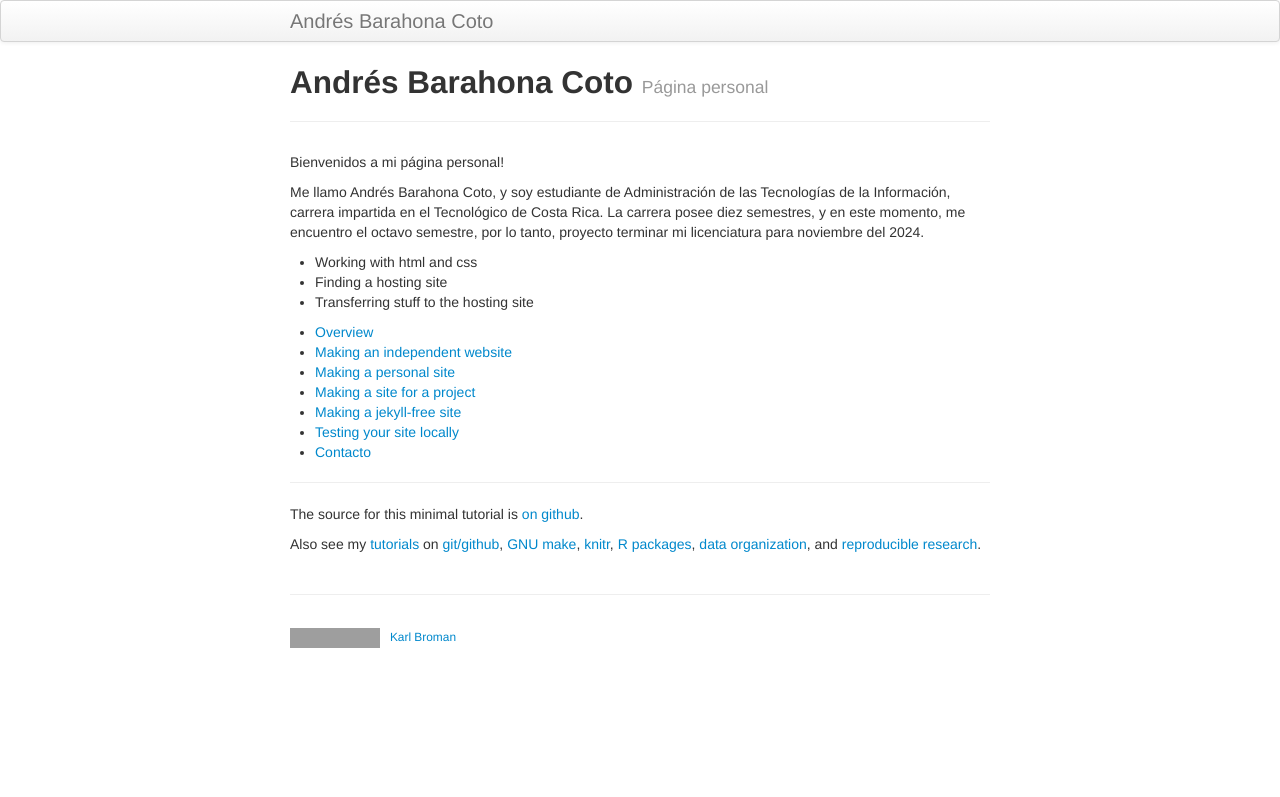
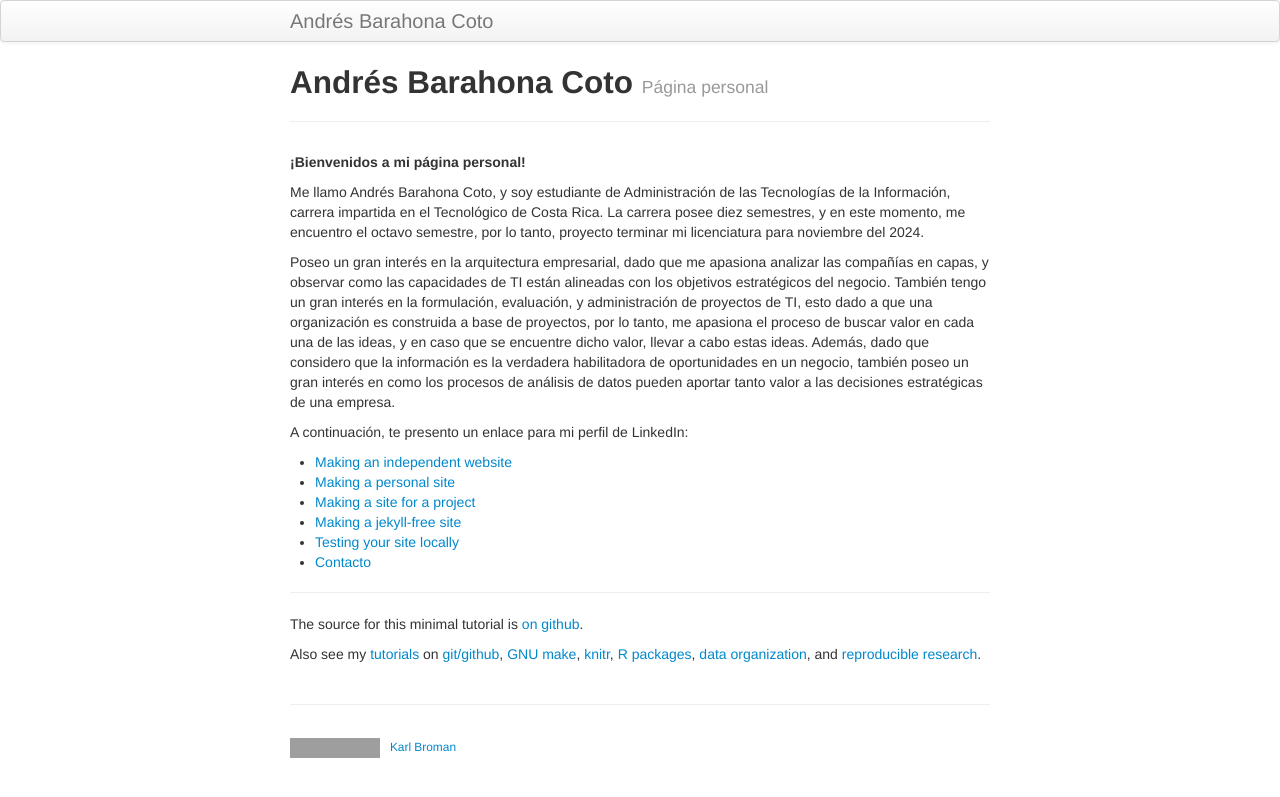
Before and after one commit to barasfj21/AndresBarahonaCoto, a Jekyll site: the page built from index.md, in a window 1280 px wide. Shown: the top 797 px of the page. Built offline with Jekyll 4.4.1, drawn with Linux system fonts in a browser that asks for light colours; grey boxes are pictures that could not be loaded.

Commit message:
Quinta actualización

```diff
--- a/index.md
+++ b/index.md
@@ -5,19 +5,23 @@ tagline: Página personal
 description: prueba
 ---
 
-Bienvenidos a mi página personal!
+**¡Bienvenidos a mi página personal!**
 
 Me llamo Andrés Barahona Coto, y soy estudiante de Administración de las Tecnologías de la Información,
 carrera impartida en el Tecnológico de Costa Rica. La carrera posee diez semestres, y en este momento,
 me encuentro el octavo semestre, por lo tanto, proyecto terminar mi licenciatura para noviembre del 2024.
 
-- Working with html and css
-- Finding a hosting site
-- Transferring stuff to the hosting site
+Poseo un gran interés en la arquitectura empresarial, dado que me apasiona analizar las compañías en capas,
+y observar como las capacidades de TI están alineadas con los objetivos estratégicos del negocio. También
+tengo un gran interés en la formulación, evaluación, y administración de proyectos de TI, esto dado a que
+una organización es construida a base de proyectos, por lo tanto, me apasiona el proceso de buscar valor en
+cada una de las ideas, y en caso que se encuentre dicho valor, llevar a cabo estas ideas. Además, dado que
+considero que la información es la verdadera habilitadora de oportunidades en un negocio, también poseo un
+gran interés en como los procesos de análisis de datos pueden aportar tanto valor a las decisiones estratégicas
+de una empresa.
 
+A continuación, te presento un enlace para mi perfil de LinkedIn:
 
-
-- [Overview](pages/overview.html)
 - [Making an independent website](pages/independent_site.html)
 - [Making a personal site](pages/user_site.html)
 - [Making a site for a project](pages/project_site.html)
```
Also changed, not shown: pages/contacto.md (+2 -2 lines).
